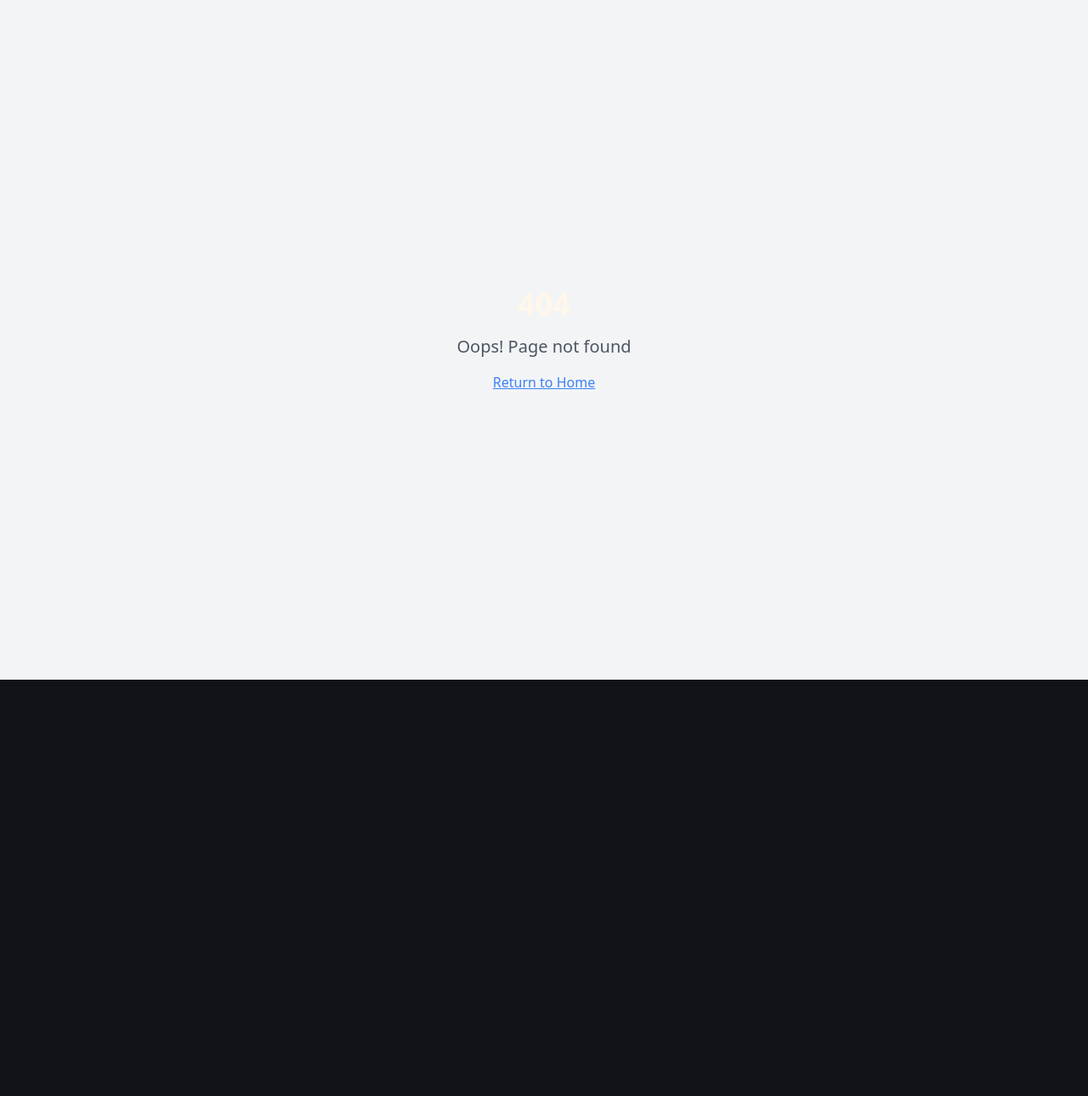
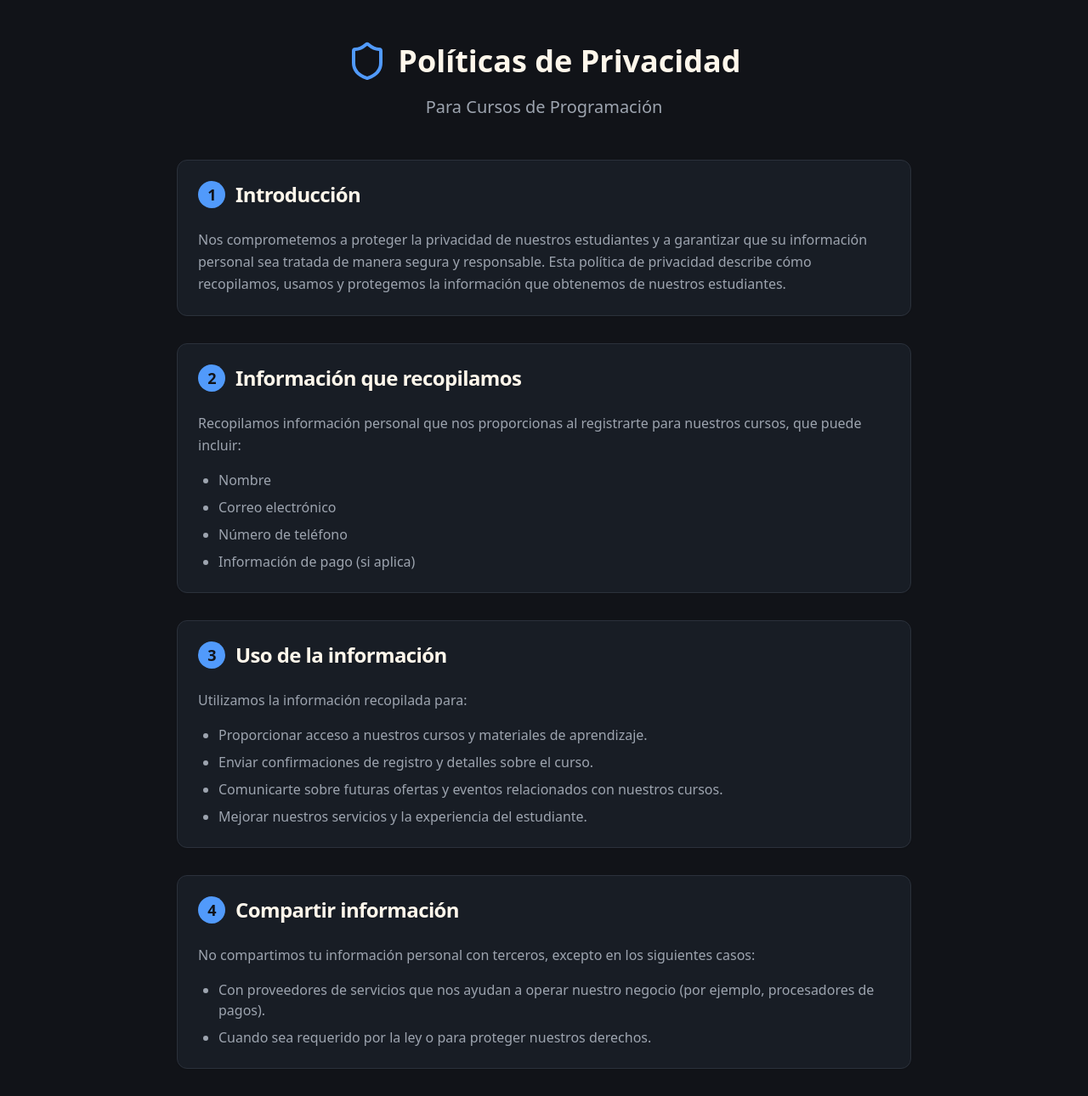
Before and after one commit to joaquin-c-dev/joaquinc-dev-landing, a React (Vite) app: page /politicas-de-privacidad in a window 1280 px wide. Before the commit this address had no page. Shown: the top 1290 px of the page at 85% size. Before the commit the page ends 800 px from the top, so only its background shows below. Built offline with nearby package versions, Linux system fonts and the light colour scheme.

Commit message:
Add privacy policy route

```diff
--- a/src/App.tsx
+++ b/src/App.tsx
@@ -6,6 +6,7 @@ import { BrowserRouter, Routes, Route } from "react-router-dom";
 import { CountdownProvider } from "@/contexts/CountdownContext";
 import Index from "./pages/Index";
 import NotFound from "./pages/NotFound";
+import PrivacyPolicy from "./pages/PrivacyPolicy";
 
 const queryClient = new QueryClient();
 
@@ -18,6 +19,7 @@ const App = () => (
         <BrowserRouter>
           <Routes>
             <Route path="/" element={<Index />} />
+            <Route path="/politicas-de-privacidad" element={<PrivacyPolicy />} />
             {/* ADD ALL CUSTOM ROUTES ABOVE THE CATCH-ALL "*" ROUTE */}
             <Route path="*" element={<NotFound />} />
           </Routes>
--- /dev/null
+++ b/src/pages/PrivacyPolicy.tsx
@@ -0,0 +1,180 @@
+import { Card, CardContent, CardHeader, CardTitle } from "@/components/ui/card";
+import { Separator } from "@/components/ui/separator";
+import { Shield, Mail, Phone } from "lucide-react";
+
+const PrivacyPolicy = () => {
+  return (
+    <div className="min-h-screen bg-background">
+      {/* SEO Meta tags would be handled by a head component if available */}
+      <div className="container mx-auto px-4 py-12 max-w-4xl">
+        <div className="text-center mb-12">
+          <div className="flex items-center justify-center mb-4">
+            <Shield className="w-12 h-12 text-primary mr-3" />
+            <h1 className="text-4xl font-bold text-foreground">Políticas de Privacidad</h1>
+          </div>
+          <p className="text-xl text-muted-foreground">
+            Para Cursos de Programación
+          </p>
+        </div>
+
+        <Card className="mb-8">
+          <CardHeader>
+            <CardTitle className="flex items-center text-2xl">
+              <span className="bg-primary text-primary-foreground rounded-full w-8 h-8 flex items-center justify-center mr-3 text-lg font-bold">1</span>
+              Introducción
+            </CardTitle>
+          </CardHeader>
+          <CardContent>
+            <p className="text-muted-foreground leading-relaxed">
+              Nos comprometemos a proteger la privacidad de nuestros estudiantes y a garantizar que su información personal sea tratada de manera segura y responsable. Esta política de privacidad describe cómo recopilamos, usamos y protegemos la información que obtenemos de nuestros estudiantes.
+            </p>
+          </CardContent>
+        </Card>
+
+        <Card className="mb-8">
+          <CardHeader>
+            <CardTitle className="flex items-center text-2xl">
+              <span className="bg-primary text-primary-foreground rounded-full w-8 h-8 flex items-center justify-center mr-3 text-lg font-bold">2</span>
+              Información que recopilamos
+            </CardTitle>
+          </CardHeader>
+          <CardContent>
+            <p className="text-muted-foreground leading-relaxed mb-4">
+              Recopilamos información personal que nos proporcionas al registrarte para nuestros cursos, que puede incluir:
+            </p>
+            <ul className="list-disc pl-6 text-muted-foreground space-y-2">
+              <li>Nombre</li>
+              <li>Correo electrónico</li>
+              <li>Número de teléfono</li>
+              <li>Información de pago (si aplica)</li>
+            </ul>
+          </CardContent>
+        </Card>
+
+        <Card className="mb-8">
+          <CardHeader>
+            <CardTitle className="flex items-center text-2xl">
+              <span className="bg-primary text-primary-foreground rounded-full w-8 h-8 flex items-center justify-center mr-3 text-lg font-bold">3</span>
+              Uso de la información
+            </CardTitle>
+          </CardHeader>
+          <CardContent>
+            <p className="text-muted-foreground leading-relaxed mb-4">
+              Utilizamos la información recopilada para:
+            </p>
+            <ul className="list-disc pl-6 text-muted-foreground space-y-2">
+              <li>Proporcionar acceso a nuestros cursos y materiales de aprendizaje.</li>
+              <li>Enviar confirmaciones de registro y detalles sobre el curso.</li>
+              <li>Comunicarte sobre futuras ofertas y eventos relacionados con nuestros cursos.</li>
+              <li>Mejorar nuestros servicios y la experiencia del estudiante.</li>
+            </ul>
+          </CardContent>
+        </Card>
+
+        <Card className="mb-8">
+          <CardHeader>
+            <CardTitle className="flex items-center text-2xl">
+              <span className="bg-primary text-primary-foreground rounded-full w-8 h-8 flex items-center justify-center mr-3 text-lg font-bold">4</span>
+              Compartir información
+            </CardTitle>
+          </CardHeader>
+          <CardContent>
+            <p className="text-muted-foreground leading-relaxed mb-4">
+              No compartimos tu información personal con terceros, excepto en los siguientes casos:
+            </p>
+            <ul className="list-disc pl-6 text-muted-foreground space-y-2">
+              <li>Con proveedores de servicios que nos ayudan a operar nuestro negocio (por ejemplo, procesadores de pagos).</li>
+              <li>Cuando sea requerido por la ley o para proteger nuestros derechos.</li>
+            </ul>
+          </CardContent>
+        </Card>
+
+        <Card className="mb-8">
+          <CardHeader>
+            <CardTitle className="flex items-center text-2xl">
+              <span className="bg-primary text-primary-foreground rounded-full w-8 h-8 flex items-center justify-center mr-3 text-lg font-bold">5</span>
+              Seguridad de la información
+            </CardTitle>
+          </CardHeader>
+          <CardContent>
+            <p className="text-muted-foreground leading-relaxed">
+              Implementamos medidas de seguridad adecuadas para proteger tu información personal contra el acceso no autorizado, la divulgación, la alteración o la destrucción.
+            </p>
+          </CardContent>
+        </Card>
+
+        <Card className="mb-8">
+          <CardHeader>
+            <CardTitle className="flex items-center text-2xl">
+              <span className="bg-primary text-primary-foreground rounded-full w-8 h-8 flex items-center justify-center mr-3 text-lg font-bold">6</span>
+              Derechos del usuario
+            </CardTitle>
+          </CardHeader>
+          <CardContent>
+            <p className="text-muted-foreground leading-relaxed">
+              Tienes derecho a acceder, corregir o eliminar tu información personal en cualquier momento. Si deseas ejercer estos derechos, contáctanos a través de la información proporcionada al final de esta política.
+            </p>
+          </CardContent>
+        </Card>
+
+        <Card className="mb-8">
+          <CardHeader>
+            <CardTitle className="flex items-center text-2xl">
+              <span className="bg-primary text-primary-foreground rounded-full w-8 h-8 flex items-center justify-center mr-3 text-lg font-bold">7</span>
+              Cambios en la política de privacidad
+            </CardTitle>
+          </CardHeader>
+          <CardContent>
+            <p className="text-muted-foreground leading-relaxed">
+              Nos reservamos el derecho de actualizar esta política de privacidad en cualquier momento. Te notificaremos sobre cualquier cambio significativo a través de tu correo electrónico o mediante un aviso en nuestro sitio web.
+            </p>
+          </CardContent>
+        </Card>
+
+        <Card className="mb-12">
+          <CardHeader>
+            <CardTitle className="flex items-center text-2xl">
+              <span className="bg-primary text-primary-foreground rounded-full w-8 h-8 flex items-center justify-center mr-3 text-lg font-bold">8</span>
+              Contacto
+            </CardTitle>
+          </CardHeader>
+          <CardContent>
+            <p className="text-muted-foreground leading-relaxed mb-6">
+              Si tienes preguntas o inquietudes sobre nuestras políticas de privacidad, no dudes en contactarnos a través de:
+            </p>
+            <div className="grid md:grid-cols-2 gap-4">
+              <div className="flex items-center p-4 bg-muted/50 rounded-lg">
+                <Mail className="w-6 h-6 text-primary mr-3" />
+                <div>
+                  <p className="font-semibold text-foreground">Correo electrónico:</p>
+                  <p className="text-muted-foreground">contacto@cursosjava.com</p>
+                </div>
+              </div>
+              <div className="flex items-center p-4 bg-muted/50 rounded-lg">
+                <Phone className="w-6 h-6 text-primary mr-3" />
+                <div>
+                  <p className="font-semibold text-foreground">Teléfono:</p>
+                  <p className="text-muted-foreground">+34 XXX XXX XXX</p>
+                </div>
+              </div>
+            </div>
+          </CardContent>
+        </Card>
+
+        <Separator className="my-8" />
+
+        <div className="text-center">
+          <p className="text-sm text-muted-foreground">
+            Última actualización: {new Date().toLocaleDateString('es-ES', {
+              year: 'numeric',
+              month: 'long',
+              day: 'numeric'
+            })}
+          </p>
+        </div>
+      </div>
+    </div>
+  );
+};
+
+export default PrivacyPolicy;
```
